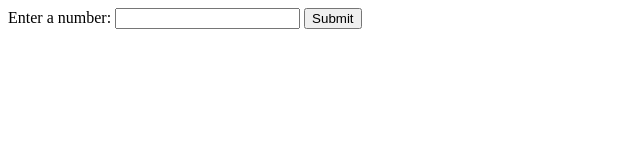
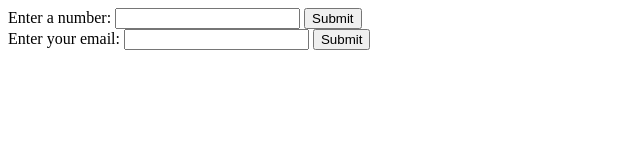
Before and after one commit to thatcat13/herpDerp, a website: page index.html in a window 1280 px wide. Shown: the whole page, without its empty margins (0-640 px from the left). Drawn offline with nearby package versions, Linux system fonts and the light colour scheme.

Commit message:
begin concatination

```diff
--- a/gulpfile.js
+++ b/gulpfile.js
@@ -1,3 +1,5 @@
+
+
 var gulp = require('gulp');
 var browserify = require('browserify');
 var source = require('vinyl-source-stream');
--- a/index.html
+++ b/index.html
@@ -15,6 +15,11 @@
       <input id="goal" type="number">
       <button type="submit">Submit</button>
     </form>
+    <form id="signup">
+      <label for="email">Enter your email:</label>
+      <input id="email" type="text">
+      <button type="submit">Submit</button>
+    </form>
     <ul id="solution"></ul>
   </body>
 </html>
```
Also changed, not shown: js/herpDerp.js (+7 -0 lines), js/herpderp-interface.js (+6 -1 lines), js/signup-interface.js (added, +8 -0 lines), 1 other file.
